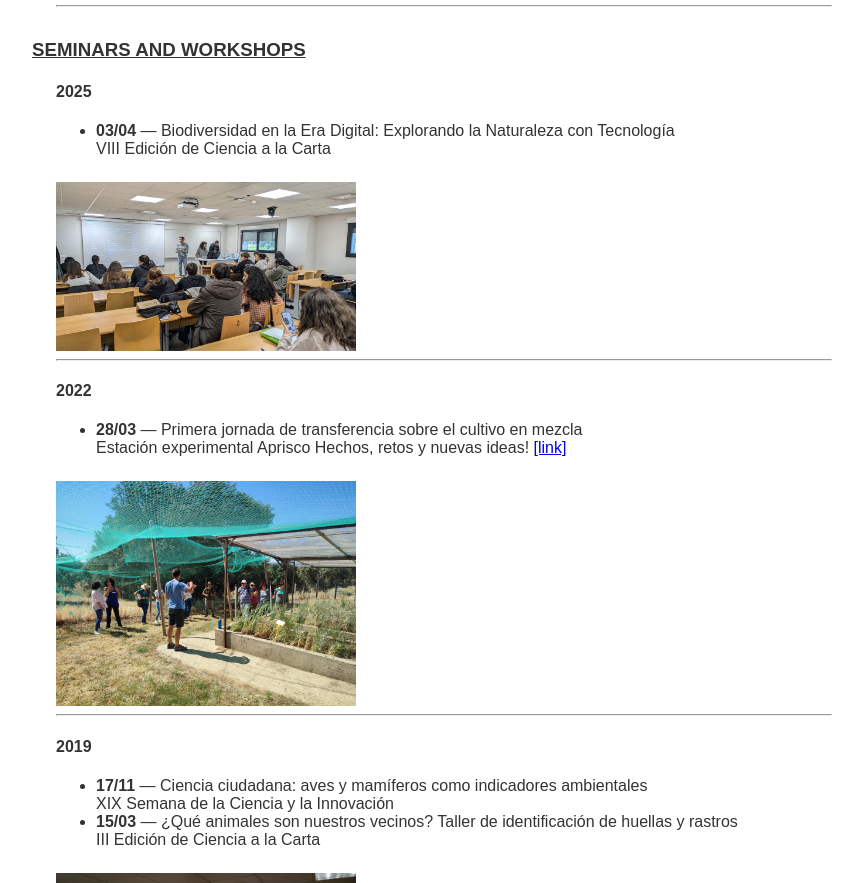
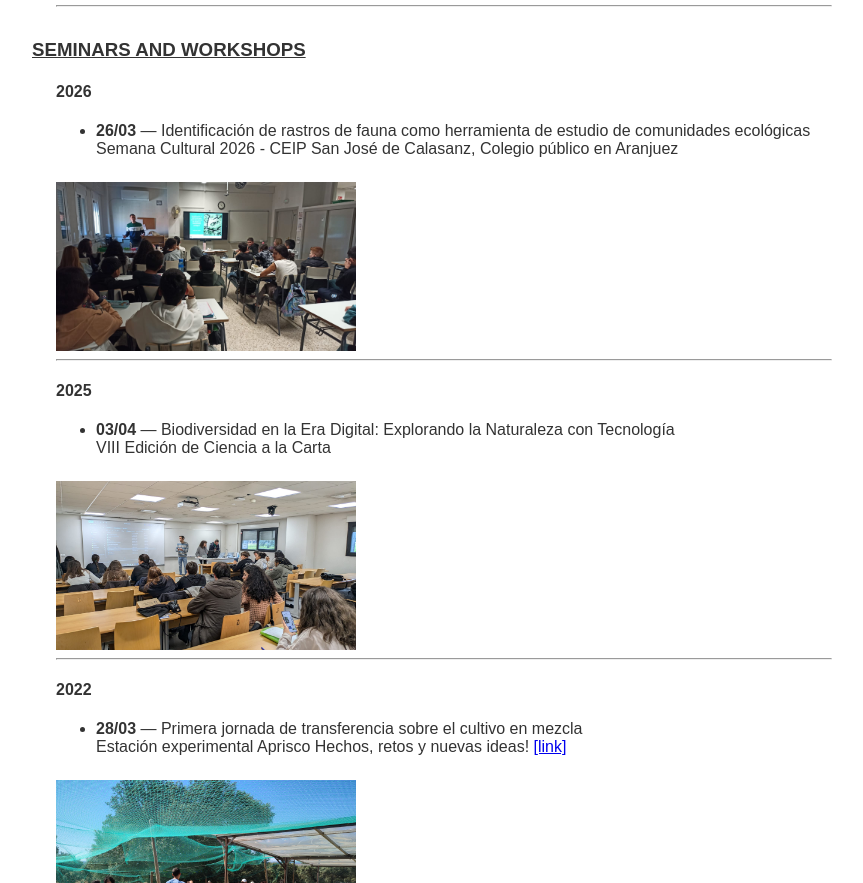
Before and after one commit to jLopezAngulo/jLopezAngulo.github.io, a plain HTML site: page Outreach.html in a window 1280 px wide. Shown: the part 2413-3296 px from the top of the page, without its empty margins (208-1071 px from the left). Drawn offline with Linux system fonts and the light colour scheme.

Commit message:
Actualización de contenido y nuevas imágenes

```diff
--- a/Outreach.html
+++ b/Outreach.html
@@ -242,6 +242,14 @@ Seminars and Workshops
 </h3>
 <div style="margin-left: 1.5rem;">
 
+<h4>2026</h4>
+<ul>
+  <li><strong>26/03</strong> — Identificación de rastros de fauna como herramienta de estudio de comunidades ecológicas<br>
+    Semana Cultural 2026 - CEIP San José de Calasanz, Colegio público en Aranjuez </li>
+</ul>
+<img src="images/Outreach/seminars/2026.jpeg" alt="Workshop 2026" style="width: 300px; margin-top: 0.5rem;">
+<hr>
+
 <h4>2025</h4>
 <ul>
   <li><strong>03/04</strong> — Biodiversidad en la Era Digital: Explorando la Naturaleza con Tecnología<br>
```
Also changed, not shown: images/Outreach/seminars/2026.jpeg (added).
